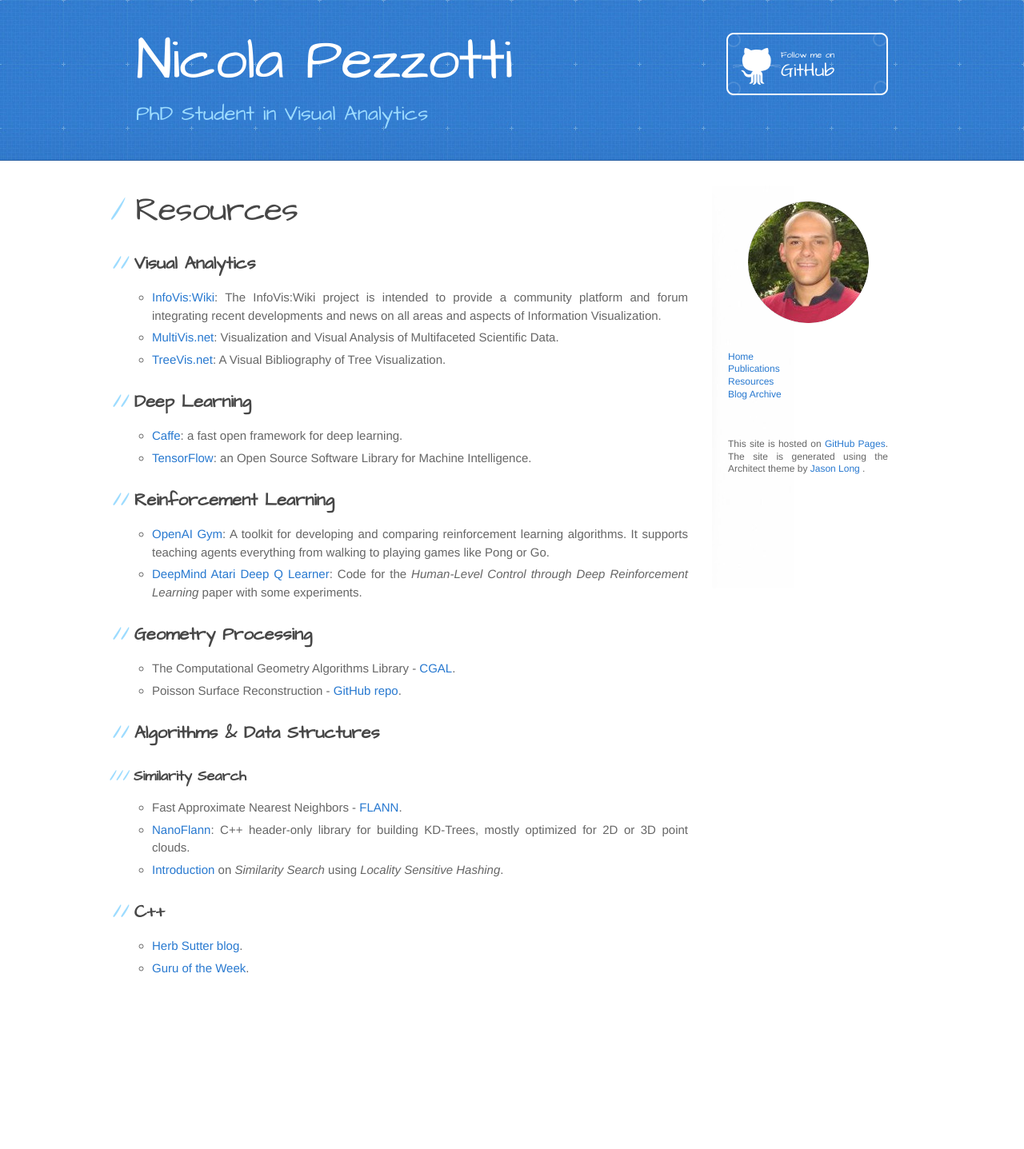
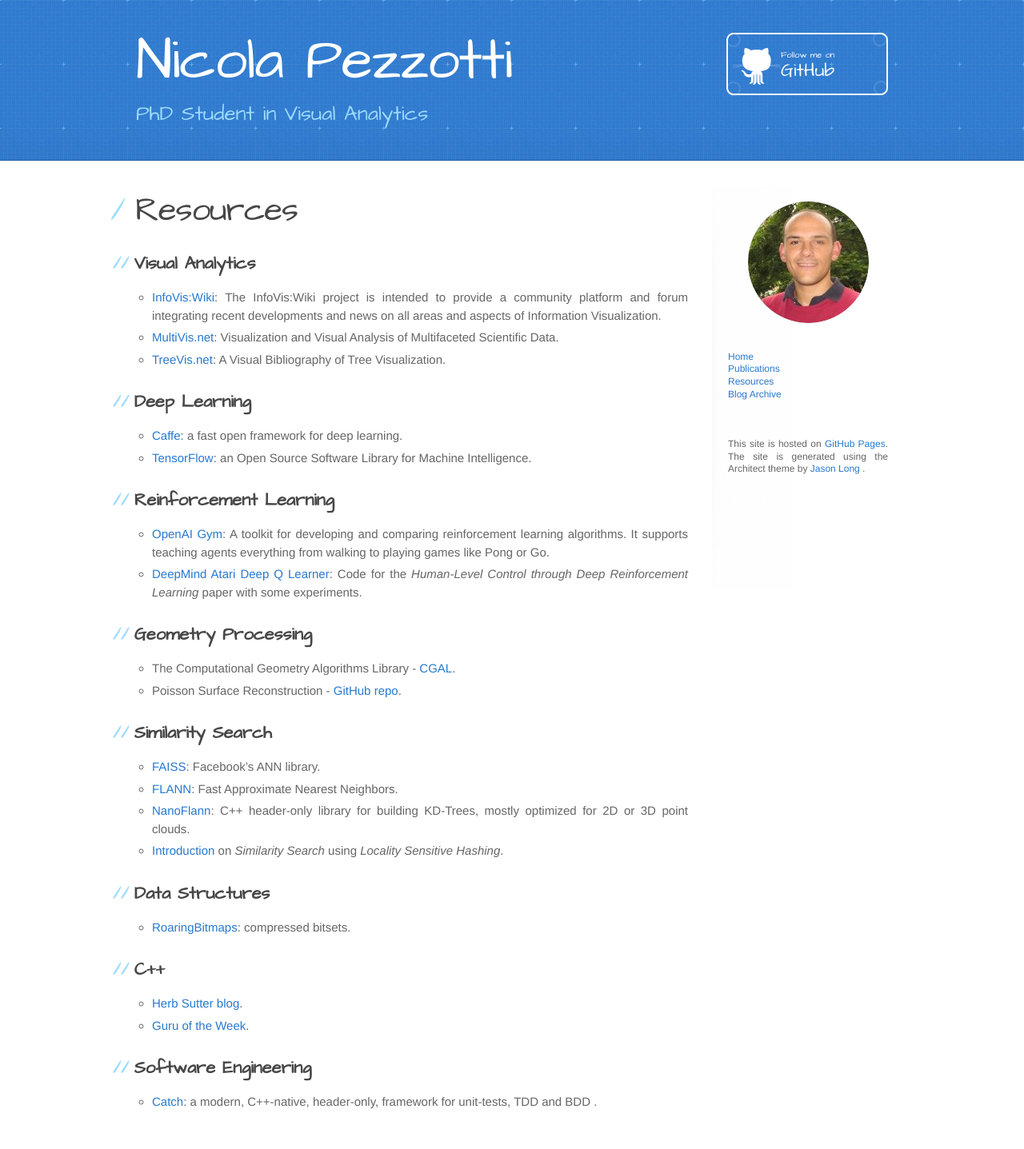
Before and after one commit to Nicola17/Nicola17.github.io, a Jekyll site: the page built from resources/index.md, in a window 1280 px wide. Shown: the whole page at 80% size. Built offline with Jekyll 4.4.1, drawn with Linux system fonts in a browser that asks for light colours; before the commit the page ends 1270 px from its top, so only the background shows below that.

Commit message:
Adds few resources

```diff
--- a/resources/index.md
+++ b/resources/index.md
@@ -25,21 +25,25 @@ Reinforcement Learning
 
 Geometry Processing
 -------
-
 * The Computational Geometry Algorithms Library - [CGAL](http://www.cgal.org/).
 * Poisson Surface Reconstruction - [GitHub repo](https://github.com/mkazhdan/PoissonRecon).
 
-
-Algorithms & Data Structures
+Similarity Search
 -------
-
-### Similarity Search
-* Fast Approximate Nearest Neighbors - [FLANN](http://www.cs.ubc.ca/research/flann/).
+* [FAISS](https://github.com/facebookresearch/faiss): Facebook's ANN library.
+* [FLANN](http://www.cs.ubc.ca/research/flann/): Fast Approximate Nearest Neighbors.
 * [NanoFlann](https://github.com/jlblancoc/nanoflann): C++ header-only library for building KD-Trees, mostly optimized for 2D or 3D point clouds.
 * [Introduction](http://infolab.stanford.edu/~ullman/mmds/ch3a.pdf) on *Similarity Search* using *Locality Sensitive Hashing*.
 
+Data Structures
+-------
+* [RoaringBitmaps](http://roaringbitmap.org/): compressed bitsets.
+
 C++
 -------
-
 * [Herb Sutter blog](https://herbsutter.com/).
 * [Guru of the Week](http://www.gotw.ca/gotw/).
+
+Software Engineering
+-------
+* [Catch](https://github.com/philsquared/Catch): a modern, C++-native, header-only, framework for unit-tests, TDD and BDD .
```
